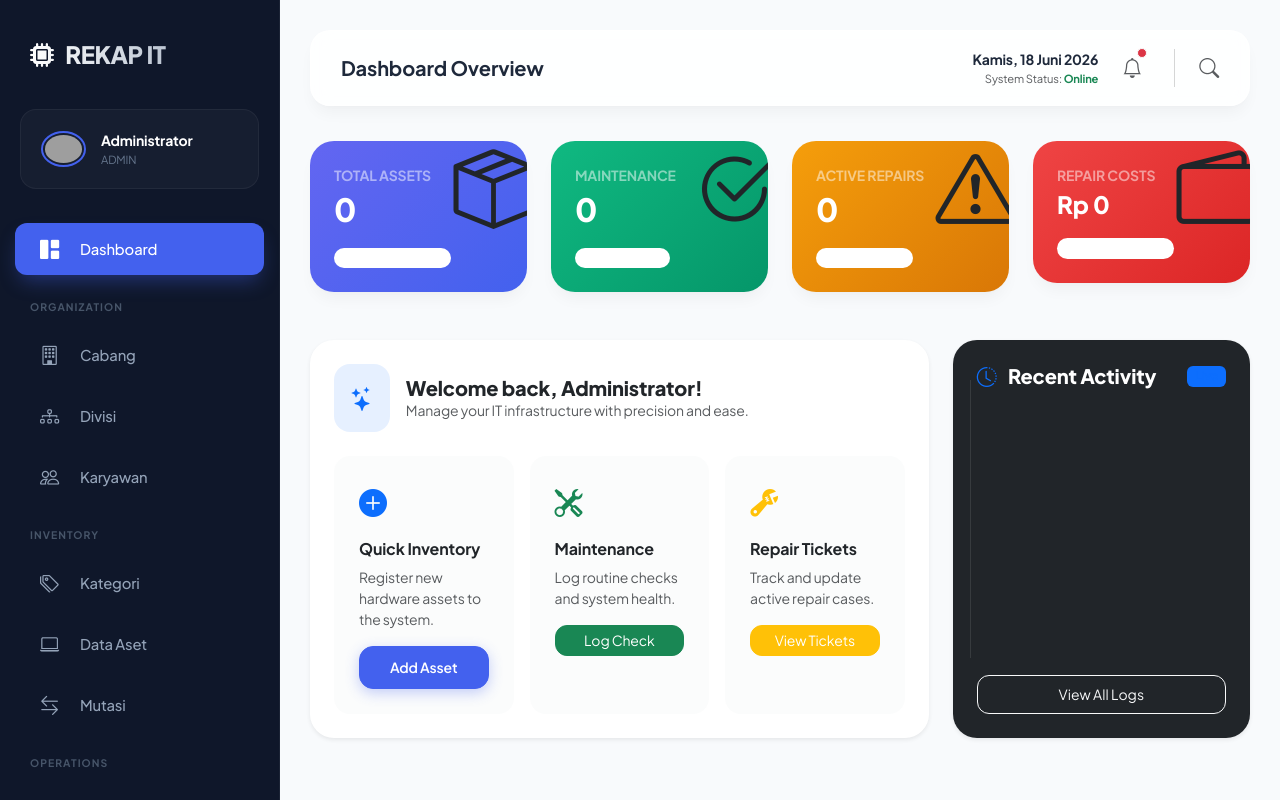
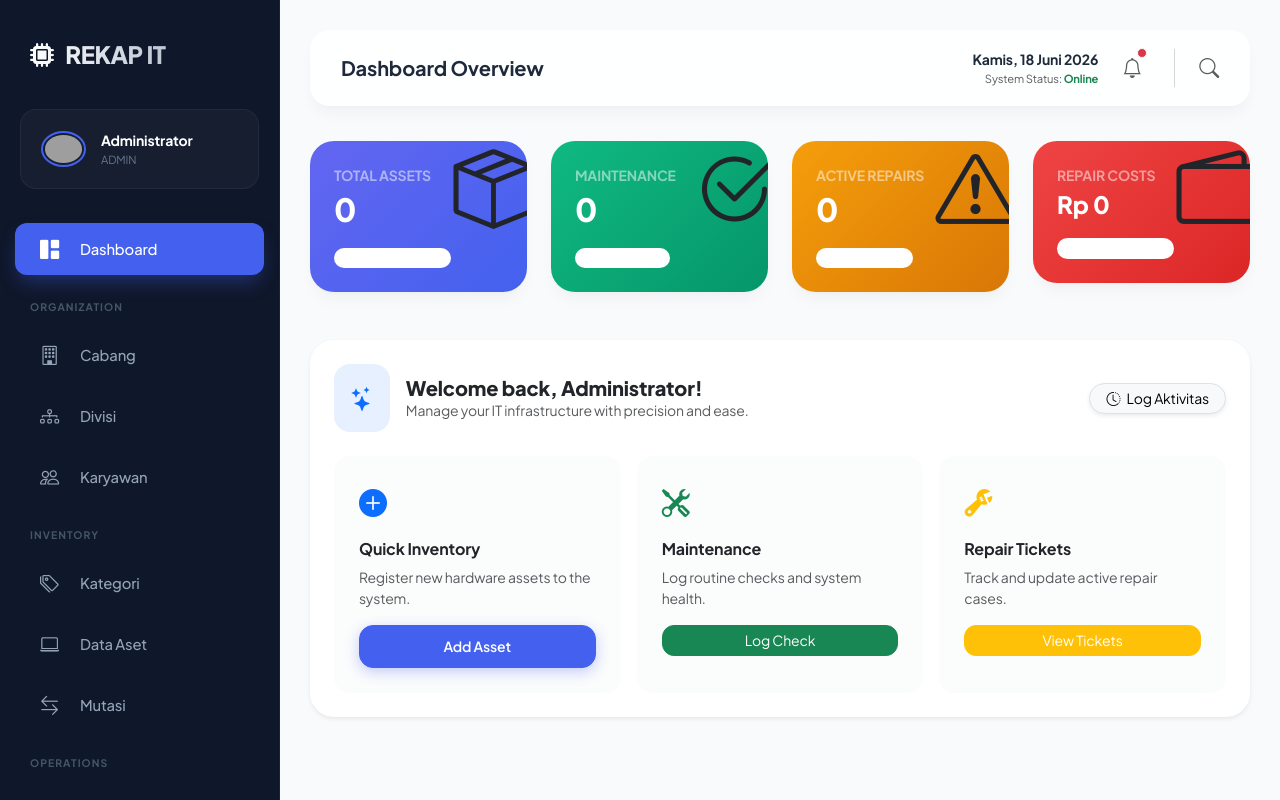
Before and after one commit to anangsuper/rekap-it-hafiz, a PHP site: page / in a window 1280 px wide. Run offline with PHP 8.4, Linux system fonts and the light colour scheme; a user stored in the database is signed in; data comes from the database, SQL or seed files in the repository; data that the repository does not hold is empty; grey boxes are pictures that could not be loaded.

Commit message:
Refactor: move Recent Activity to dedicated logs page, update sidebar, and finalize README

```diff
--- a/views/dashboard.php
+++ b/views/dashboard.php
@@ -92,9 +92,10 @@ try {
 </div>
 
 <div class="row g-4 animate-fade-in" style="animation-delay: 0.1s;">
-    <div class="col-md-8">
+    <div class="col-md-12">
         <div class="card h-100 p-4 border-0 shadow-sm">
-            <div class="d-flex align-items-center mb-4">
+            <div class="d-flex align-items-center justify-content-between mb-4">
+                <div class="d-flex align-items-center">
                     <div class="bg-primary bg-opacity-10 p-3 rounded-4 me-3 text-primary">
                         <i class="bi bi-stars fs-4"></i>
                     </div>
@@ -102,6 +103,10 @@ try {
                         <h5 class="fw-800 m-0">Welcome back, <?= $_SESSION['nama'] ?>!</h5>
                         <p class="text-muted small m-0">Manage your IT infrastructure with precision and ease.</p>
                     </div>
+                </div>
+                <a href="index.php?page=logs" class="btn btn-light btn-sm rounded-pill px-3 border shadow-sm">
+                    <i class="bi bi-clock-history me-1"></i> Log Aktivitas
+                </a>
             </div>
 
             <div class="row g-3">
@@ -132,46 +137,6 @@ try {
             </div>
         </div>
     </div>
-
-    <div class="col-md-4">
-        <div class="card h-100 p-4 border-0 shadow-sm bg-dark text-white">
-            <div class="d-flex justify-content-between align-items-center mb-4">
-                <h5 class="fw-800 m-0"><i class="bi bi-clock-history me-2 text-primary"></i> Recent Activity</h5>
-                <span class="badge bg-primary bg-opacity-20 text-primary small">Live</span>
-            </div>
-            <div class="activity-feed">
-                <?php
-                require_once 'models/ActivityLog.php';
-                $logModel = new ActivityLog($conn);
-                $recentLogs = $logModel->getRecent(5);
-                foreach ($recentLogs as $log):
-                    $icon = 'bi-record-circle';
-                    $color = 'text-primary';
-                    if(strpos(strtolower($log['action']), 'tambah') !== false) { $icon = 'bi-plus-circle'; $color = 'text-success'; }
-                    if(strpos(strtolower($log['action']), 'hapus') !== false) { $icon = 'bi-trash'; $color = 'text-danger'; }
-                    if(strpos(strtolower($log['action']), 'login') !== false) { $icon = 'bi-person-check'; $color = 'text-info'; }
-                ?>
-                    <div class="d-flex mb-4 position-relative">
-                        <div class="me-3 z-index-1">
-                            <div class="bg-secondary bg-opacity-20 rounded-circle p-2 d-flex align-items-center justify-content-center" style="width: 35px; height: 35px;">
-                                <i class="bi <?= $icon ?> <?= $color ?> small"></i>
-                            </div>
-                        </div>
-                        <div>
-                            <div class="small fw-bold text-white"><?= $log['action'] ?></div>
-                            <div class="small text-white-50 mt-1"><?= $log['description'] ?></div>
-                            <div class="text-muted mt-1" style="font-size: 0.65rem;">
-                                <i class="bi bi-calendar3 me-1"></i> <?= date('d M, H:i', strtotime($log['created_at'])) ?> • <span class="text-primary"><?= $log['nama'] ?></span>
-                            </div>
-                        </div>
-                    </div>
-                <?php endforeach; ?>
-            </div>
-            <div class="mt-auto pt-3">
-                <button class="btn btn-outline-light btn-sm w-100 py-2 border-opacity-25" style="border-radius: 12px;">View All Logs</button>
-            </div>
-        </div>
-    </div>
 </div>
 
 <style>
@@ -179,13 +144,4 @@ try {
     .fw-700 { font-weight: 700; }
     .transition-hover { transition: all 0.3s ease; border: 1px solid transparent !important; }
     .transition-hover:hover { background-color: #fff !important; border-color: var(--primary-light) !important; transform: translateY(-5px); box-shadow: 0 10px 20px -5px rgba(0,0,0,0.05); }
-    .activity-feed::before {
-        content: '';
-        position: absolute;
-        left: 17px;
-        top: 40px;
-        bottom: 80px;
-        width: 1px;
-        background: rgba(255, 255, 255, 0.1);
-    }
 </style>
--- a/views/header.php
+++ b/views/header.php
@@ -283,6 +283,9 @@
         <a href="index.php?page=audit" class="nav-link <?= ($page == 'audit') ? 'active' : '' ?>">
             <i class="bi bi-shield-check me-2"></i> Audit Aset
         </a>
+        <a href="index.php?page=logs" class="nav-link <?= ($page == 'logs') ? 'active' : '' ?>">
+            <i class="bi bi-clock-history me-2"></i> Log Aktivitas
+        </a>
         <a href="index.php?page=laporan" class="nav-link <?= ($page == 'laporan') ? 'active' : '' ?>">
             <i class="bi bi-file-earmark-bar-graph me-2"></i> Laporan
         </a>
```
Also changed, not shown: views/logs.php (added, +75 -0 lines). Lines whose indentation alone changed are shown as unchanged.
